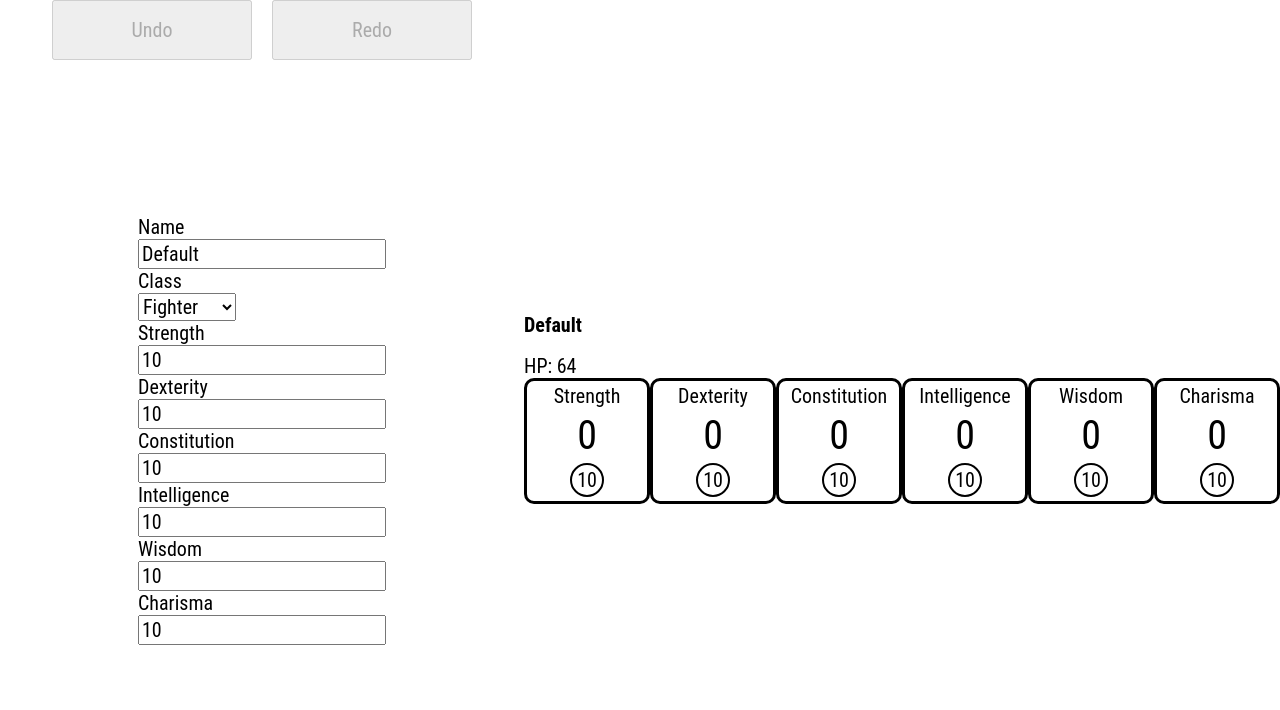
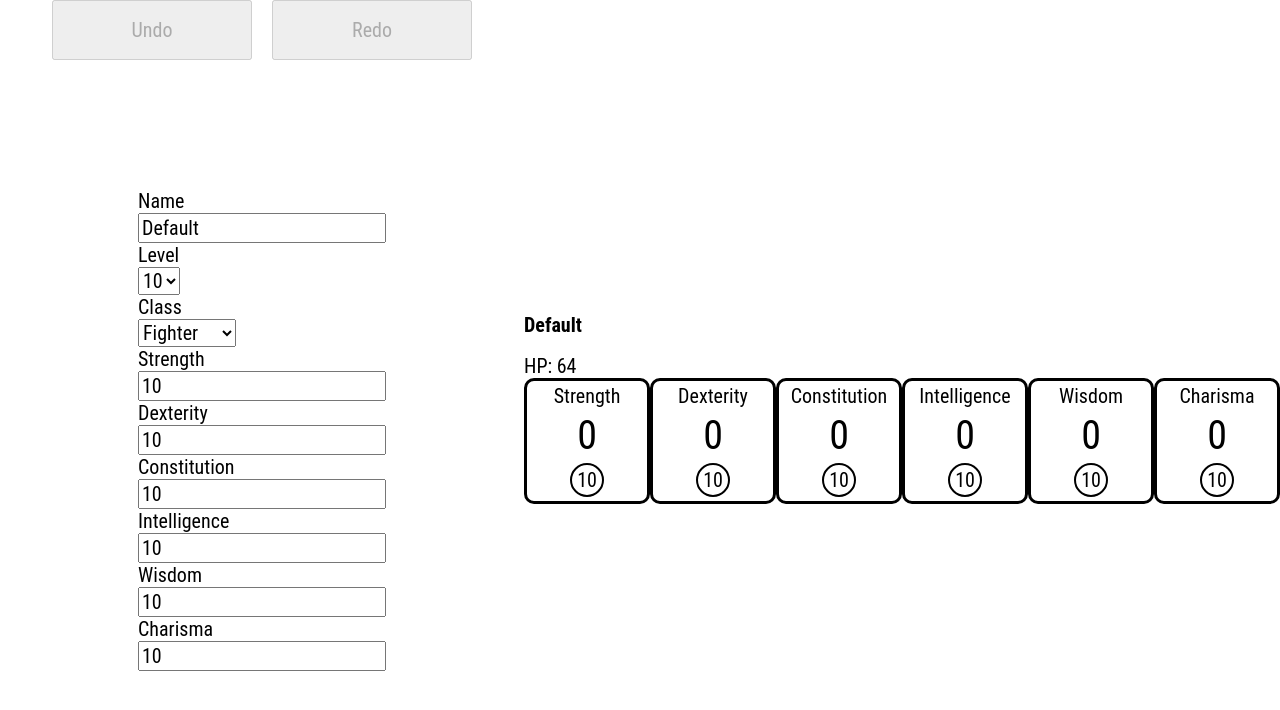
Before and after one commit to TGolias/BeyondUseless, a React (Create React App) app: page / in a window 1280 px wide. Shown: the top 710 px of the page. Built offline with nearby package versions, Linux system fonts and the light colour scheme.

Commit message:
single class HP fix

```diff
--- a/src/Designer.js
+++ b/src/Designer.js
@@ -10,6 +10,10 @@ export function Designer({playerConfigs, inputChangeHandler}) {
                 <div>
                     <div>Name</div>
                     <TextInput baseStateObject={playerConfigs} pathToProperty={"name"} inputHandler={inputChangeHandler}/>
+                </div>
+                <div>
+                    <div>Level</div>
+                    <SelectList options={Array.from({length: 20}, (_, i) => i + 1)} baseStateObject={playerConfigs} pathToProperty={"level"} inputHandler={inputChangeHandler}/>
                 </div>
                 <div>
                     <div>Class</div>
--- a/src/SharedFunctions/TabletopMathFunctions.js
+++ b/src/SharedFunctions/TabletopMathFunctions.js
@@ -7,7 +7,9 @@ export function calculateModifierForBaseStat(baseStatValue) {
 export function calculateHPMax(playerConfigs) {
     const dndclass = classes.find(x => x.name === playerConfigs.class);
     const hpFromClassPerLevelAfter1 = (dndclass.hitDie / 2) + 1;
-    const hpFromConsitutionPerLevelAfter1 = calculateModifierForBaseStat(playerConfigs.baseStats.constitution);
-    const maxHp = dndclass.hitDie + ((playerConfigs.level - 1) * (hpFromClassPerLevelAfter1 + hpFromConsitutionPerLevelAfter1));
+    const hpFromConsitutionPerLevel = calculateModifierForBaseStat(playerConfigs.baseStats.constitution);
+    const hpAtLevel1 = dndclass.hitDie + hpFromConsitutionPerLevel
+
+    const maxHp = hpAtLevel1 + ((playerConfigs.level - 1) * (hpFromClassPerLevelAfter1 + hpFromConsitutionPerLevel));
     return maxHp;
 }
```
